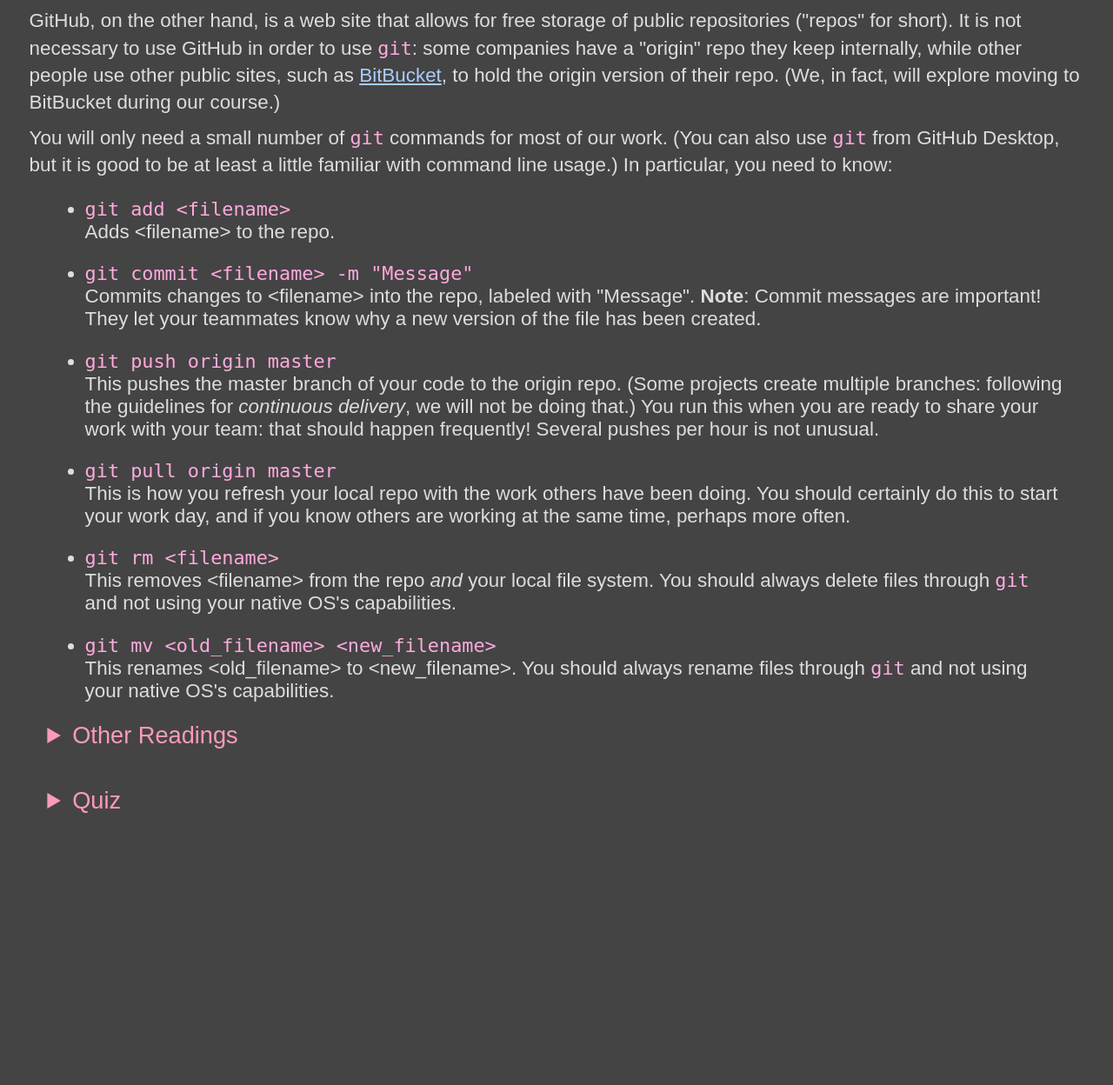
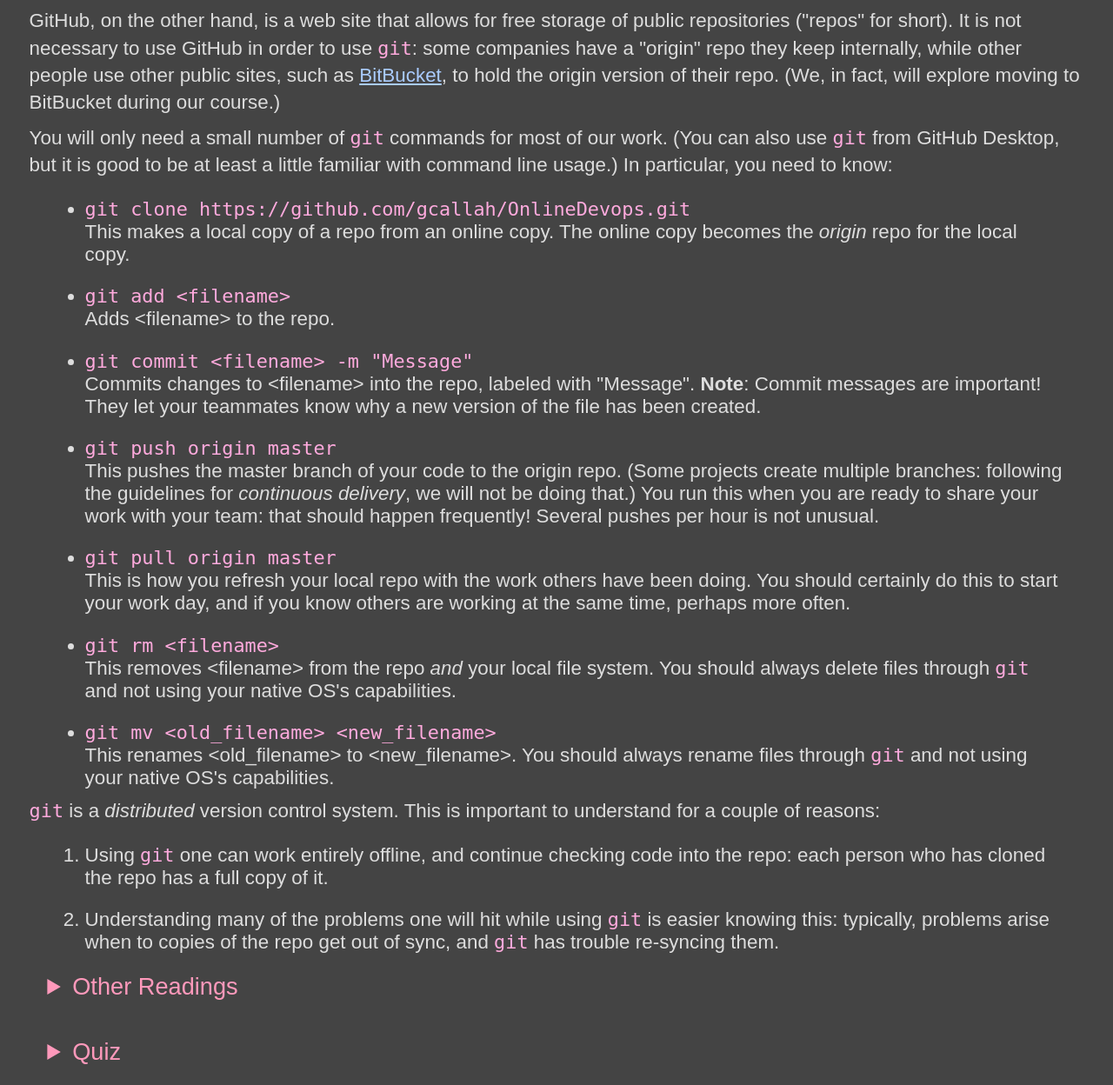
Before and after one commit to gcallah/OnlineDevops, a Django app: page /devops/incr in a window 1280 px wide, after a click on "Lesson 3: git and GitHub". Shown: the part 795-2043 px from the top of the page at 87% size. Before the commit the page ends 1730 px from the top, so only its background shows below. Run offline with Django 3.2, Linux system fonts and the light colour scheme; data comes from the database, SQL or seed files in the repository; both versions use the stored data as it was after the commit.

Commit message:
ADding material and questions to module 3.

```diff
--- a/devops/templates/comm.html
+++ b/devops/templates/comm.html
@@ -21,7 +21,7 @@
 
         <details>
             <summary class="sum1">
-                Lesson 1
+                Lesson 1: Release it!
             </summary>
 
             <figure>
@@ -46,7 +46,7 @@
 
         <details>
             <summary class="sum1">
-                Lesson 2
+                Lesson 2: Breaking down silos
             </summary>
 
             <p>
@@ -61,7 +61,7 @@
 
         <details>
             <summary class="sum1">
-                Lesson 3
+                Lesson 3: Using Slack
             </summary>
 
             <p>
--- a/devops/templates/incr.html
+++ b/devops/templates/incr.html
@@ -144,6 +144,16 @@
 
             <ul class="nested">
                 <li>
+                    <code>git clone
+                        https://github.com/gcallah/OnlineDevops.git
+                    </code>
+                    <br />
+                    This makes a local copy of a repo from an online
+                    copy. The online copy becomes the <i>origin</i>
+                    repo for the local copy.
+                </li>
+
+                <li>
                     <code>git add &lt;filename&gt;</code>
                     <br />
                     Adds &lt;filename&gt; to the repo.
@@ -188,15 +198,38 @@
                 </li>
 
                 <li>
-                    <code>git mv &lt;old_filename&gt; &lt;new_filename&gt;</code>
+                    <code>git mv &lt;old_filename&gt;
+                        &lt;new_filename&gt;</code>
                     <br />
                     This renames &lt;old_filename&gt; to &lt;new_filename&gt;.
                     You should always
                     rename files through <code>git</code> and not using your
                     native OS's capabilities.
                 </li>
+            </ul>
 
-            </ul>
+            <p>
+                <code>git</code> is a <i>distributed</i> version control
+                system. This is important to understand for a couple of
+                reasons:
+            </p>
+
+            <ol class="nested">
+                <li>
+                    Using <code>git</code> one can work entirely offline,
+                    and continue checking code into the repo: each person
+                    who has cloned the repo has a full copy of it.
+                </li>
+
+                <li>
+                    Understanding many of the problems one will hit while
+                    using <code>git</code> is easier knowing this: typically,
+                    problems arise when to copies of the repo get out
+                    of sync, and <code>git</code> has trouble re-syncing
+                    them.
+                </li>
+
+            </ol>
 
         </details>
 
```
Also changed, not shown: db.sqlite3.
